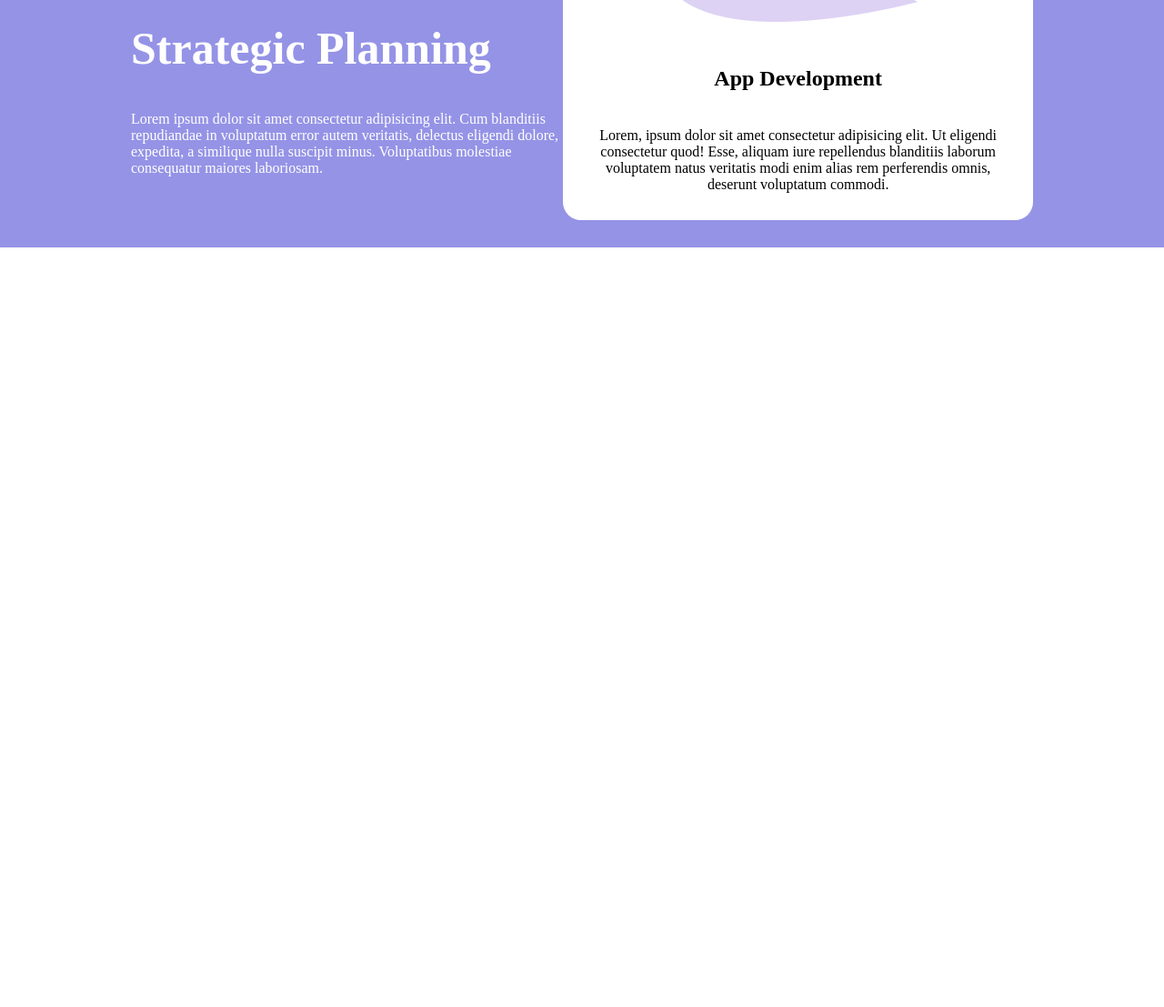
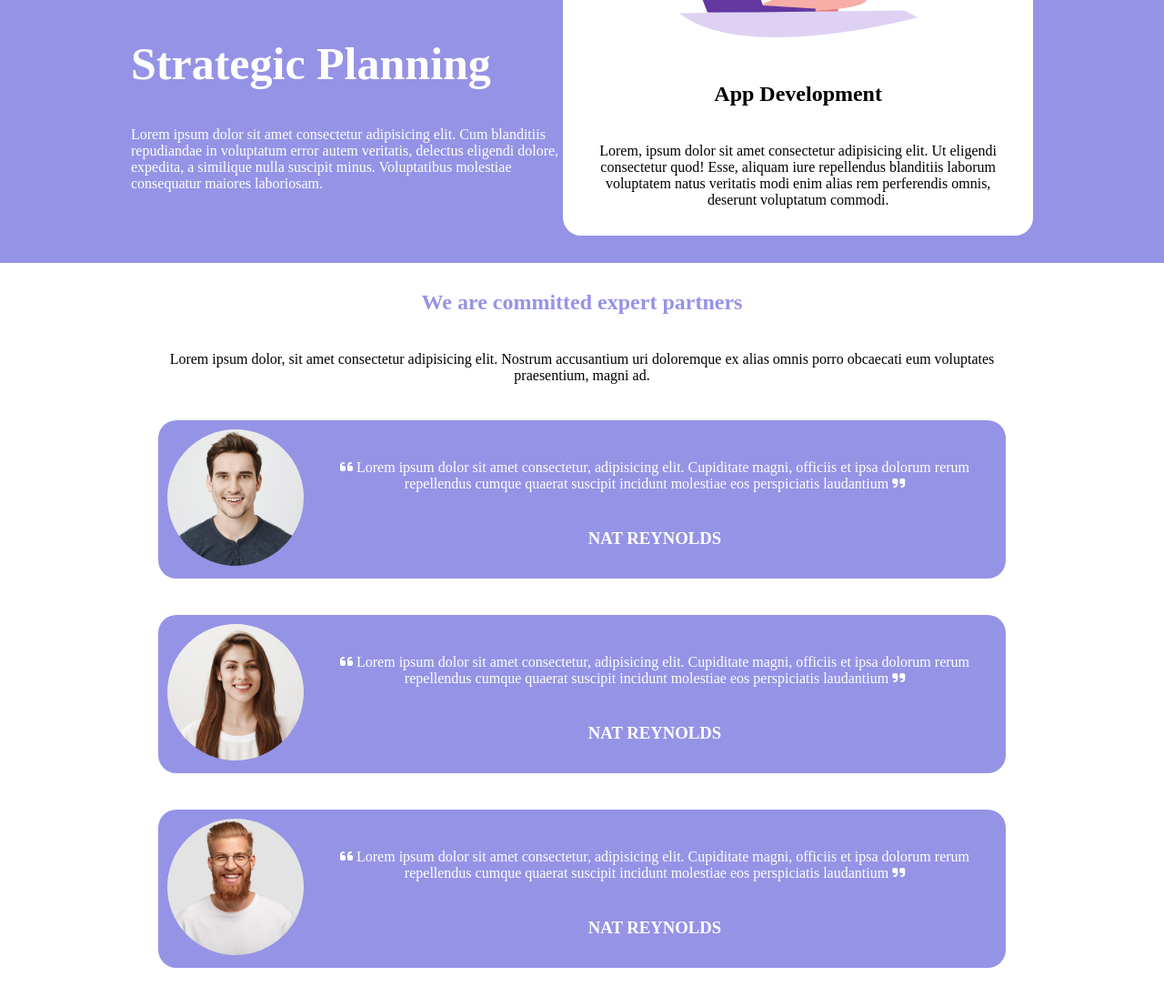
Before and after one commit to SamueleLettieri/htmlcss-responsive-layout, a plain HTML site: page index.html in a window 1280 px wide. Shown: the part 1313-2420 px from the top of the page at 91% size. Before the commit the page ends 1585 px from the top, so only its background shows below. Drawn offline with Linux system fonts and the light colour scheme.

Commit message:
inserimento dei testimonial-card nel main

```diff
--- a/css/style.css
+++ b/css/style.css
@@ -117,6 +117,10 @@ header{
     background-color: #9593E6
 }
 
+.t-p{
+    color: #9593E6
+}
+
 .f-m-c{
     display: flex;
     flex-direction: column;
@@ -135,6 +139,33 @@ header{
 }
 
 /* terza sezione */
+
+.testimonial{
+    width: 150px;
+    height: 150px;
+    object-fit: cover;
+    border-radius: 100%;
+}
+
+.f-c{
+    display: flex;
+    flex-direction: column;
+}
+
+.p-l-t{
+    padding-left: 10px;
+    padding-top: 10px;
+    padding-bottom: 10px;
+}
+
+.p-l-r{
+    padding-left: 20px;
+    padding-right: 20px;
+    padding-top: 10px;
+    color: white;
+}
+
+/* quarta sezione */
 
 
 
@@ -159,6 +190,12 @@ header{
         font-size: 50px;
     }
 
+    .d-f{
+        display: flex;
+        align-items: center;
+    }
+
+
 }
 
 @media all and (min-width: 992px){
@@ -172,8 +209,16 @@ header{
         display: flex;
     }
 
+    .t-c{
+        text-align: center;
+    }
+
     .f-m-c{
         flex-direction: row;
+    }
+
+    .iphone-img{
+        width: 250px;
     }
 
     .visibile-992{
--- a/index.html
+++ b/index.html
@@ -37,7 +37,7 @@
                       <a href="#" class="link bt-b m-40 b-r"><i class="fa-brands fa-apple"></i> App Store</a>
                     </div>
                     <div>
-                      <div class="t-c ">
+                       <div class="t-c ">
                          <img class="iphone-img" src="./img/phone.png" alt="">
                        </div>
                     </div>
@@ -71,17 +71,60 @@
                   <div class="t-c">
                       <img class="img-sec-sez m-40" src="./img/planning1.png" alt="">
                   </div>
-                  <h1 class="m-40 tw f-50">Strategic Planning</h1>
+                  <h2 class="m-40 tw f-50">Strategic Planning</h1>
                   <p class="tw">Lorem ipsum dolor sit amet consectetur adipisicing elit. Cum blanditiis repudiandae in voluptatum error autem veritatis, delectus eligendi dolore, expedita, a similique nulla suscipit minus. Voluptatibus molestiae consequatur maiores laboriosam.</p>
                 </div>
                 <div class="b-tw b-r t-c p-30">
                   <img class="img-sec-sez m-40" src="./img/planning2.png" alt="">
-                  <h1 class="m-40">App Development</h1>
+                  <h2 class="m-40">App Development</h1>
                   <p>Lorem, ipsum dolor sit amet consectetur adipisicing elit. Ut eligendi consectetur quod! Esse, aliquam iure repellendus blanditiis laborum voluptatem natus veritatis modi enim alias rem perferendis omnis, deserunt voluptatum commodi.</p>
                 </div>
             </div>
         </section>
         <!-- terza sezione -->
+        <section class="box p-30 m-100">
+            <div class="t-c m-40">
+                <h1 class="t-p m-40">We are committed expert partners</h1>
+                <p>Lorem ipsum dolor, sit amet consectetur adipisicing elit. Nostrum accusantium uri doloremque ex alias omnis porro obcaecati eum voluptates praesentium, magni ad.</p>
+            </div>
+            <div class="f-c">
+                <div class="c-p b-r m-40 p-l-t">
+                    <div class="t-c d-f ">
+                       <div>
+                          <img class="testimonial " src="./img/testimonial1.jpg" alt="">
+                       </div>
+                       <div class="p-l-r">
+                          <p class="m-40"><i class="fa-solid fa-quote-left"></i> Lorem ipsum dolor sit amet consectetur, adipisicing elit. Cupiditate magni, officiis et ipsa dolorum rerum repellendus cumque quaerat suscipit incidunt molestiae eos perspiciatis laudantium <i class="fa-solid fa-quote-right"></i></p>
+                          <h3>NAT REYNOLDS</h3>
+                       </div>
+                    </div>
+                </div>
+                <div class="c-p b-r m-40 p-l-t">
+                    <div class="t-c d-f">
+                        <div>
+                            <img class="testimonial " src="./img/testimonial2.jpg" alt="">
+                         </div>
+                         <div class="p-l-r">
+                            <p class="m-40"><i class="fa-solid fa-quote-left"></i> Lorem ipsum dolor sit amet consectetur, adipisicing elit. Cupiditate magni, officiis et ipsa dolorum rerum repellendus cumque quaerat suscipit incidunt molestiae eos perspiciatis laudantium <i class="fa-solid fa-quote-right"></i></p>
+                            <h3>NAT REYNOLDS</h3>
+                         </div>
+                    </div>
+                </div>
+                <div class="c-p b-r m-40 p-l-t">
+                    <div class="t-c d-f">
+                        <div>
+                            <img class="testimonial " src="./img/testimonial3.jpg" alt="">
+                         </div>
+                         <div class="p-l-r">
+                            <p class="m-40"><i class="fa-solid fa-quote-left"></i> Lorem ipsum dolor sit amet consectetur, adipisicing elit. Cupiditate magni, officiis et ipsa dolorum rerum repellendus cumque quaerat suscipit incidunt molestiae eos perspiciatis laudantium <i class="fa-solid fa-quote-right"></i></p>
+                            <h3>NAT REYNOLDS</h3>
+                         </div>
+                    </div>
+                </div>
+            </div>
+        </section>
+        <!-- quarta sezione -->
+
     </main>
 </body>
 </html>
```
Also changed, not shown: img/testimonial1.jpg (added), img/testimonial2.jpg (added), img/testimonial3.jpg (added).
